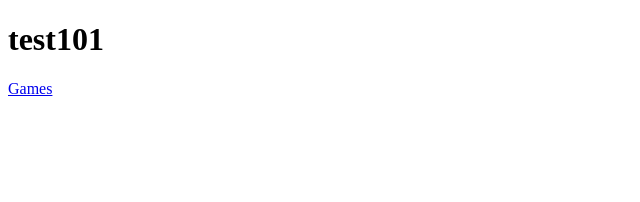
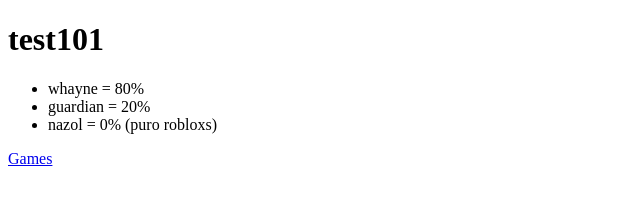
Before and after one commit to BruceWhayne951/GroupAtivity-Buhat-Ni-Whayne-, a plain HTML site: page index.html in a window 1280 px wide. Shown: the whole page, without its empty margins (0-640 px from the left). Drawn offline with Linux system fonts and the light colour scheme.

Commit message:
11 28 index

```diff
--- a/index.html
+++ b/index.html
@@ -7,6 +7,11 @@
 </head>
 <body>
     <h1>test101</h1>
+    <ul>
+        <li>whayne = 80%</li>
+        <li>guardian = 20%</li>
+        <li>nazol = 0% (puro robloxs)</li>
+    </ul>
     <a href="test.html">Games</a>
 </body>
 </html>
```
